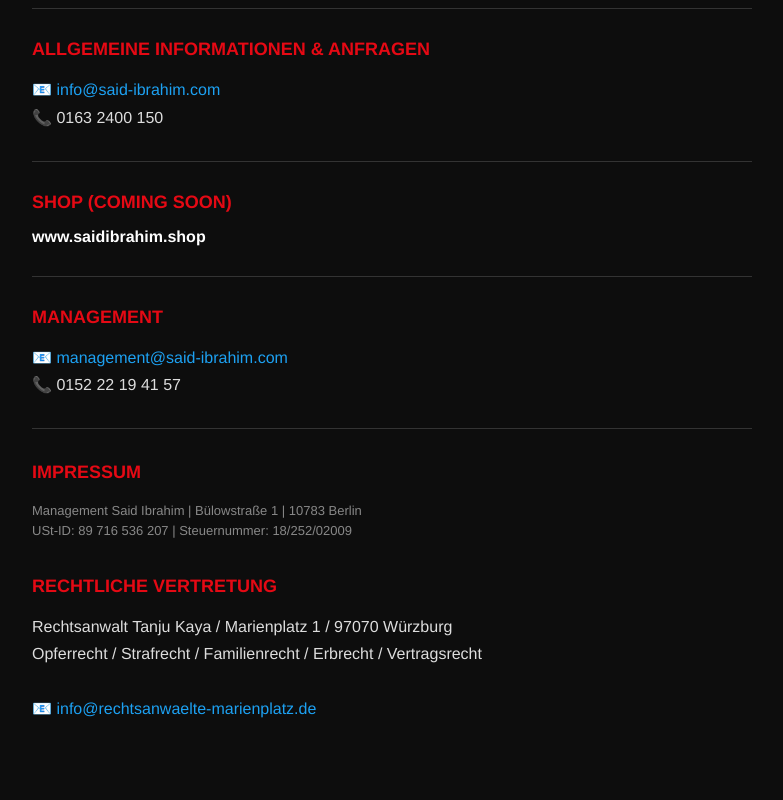
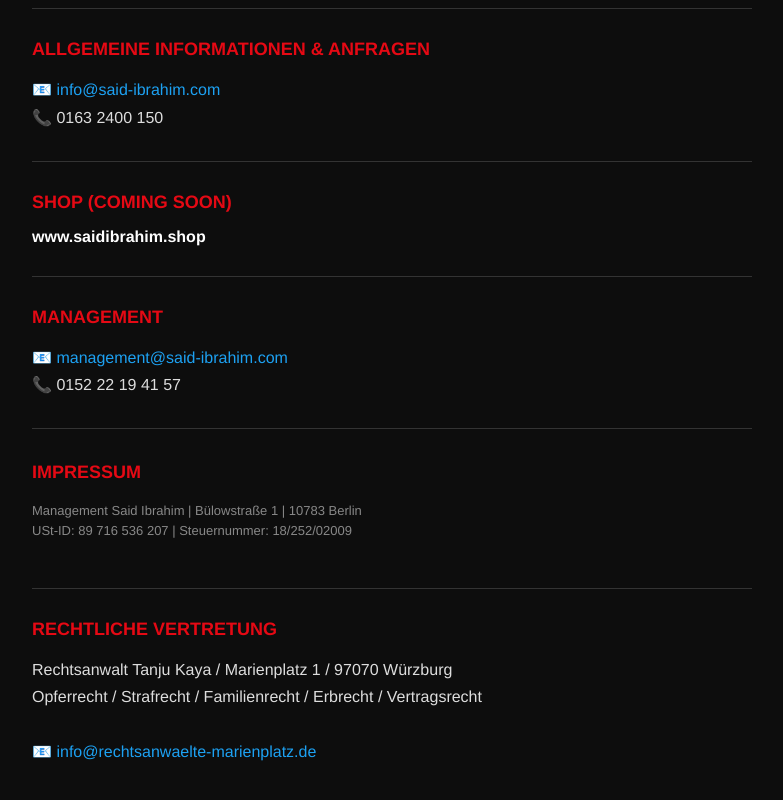
Before and after one commit to heyrovi/can_landing_page_email, a plain HTML site: page index.html in a window 1280 px wide. Shown: the part 2583-3383 px from the top of the page, without its empty margins (248-1031 px from the left). Drawn offline with Linux system fonts and the light colour scheme.

Commit message:
Update index.html

```diff
--- a/index.html
+++ b/index.html
@@ -210,6 +210,7 @@ per E-Mail direkt mit ihm in Kontakt zu treten. Said selbst wird dir antworten.<
 <h3>Impressum</h3>
 Management Said Ibrahim | Bülowstraße 1 | 10783 Berlin<br>
 USt-ID: 89 716 536 207 | Steuernummer: 18/252/02009 </div><br>
+	<div class="x_divider"></div>
 <h3>RECHTLICHE VERTRETUNG</h3>
 <p>Rechtsanwalt Tanju Kaya / Marienplatz 1 / 97070 Würzburg<br>
 Opferrecht / Strafrecht / Familienrecht / Erbrecht / Vertragsrecht<br><br> 📧 <a href="mailto:info@rechtsanwaelte-marienplatz.de" class="x_blue-email">info@rechtsanwaelte-marienplatz.de</a></p>
```
